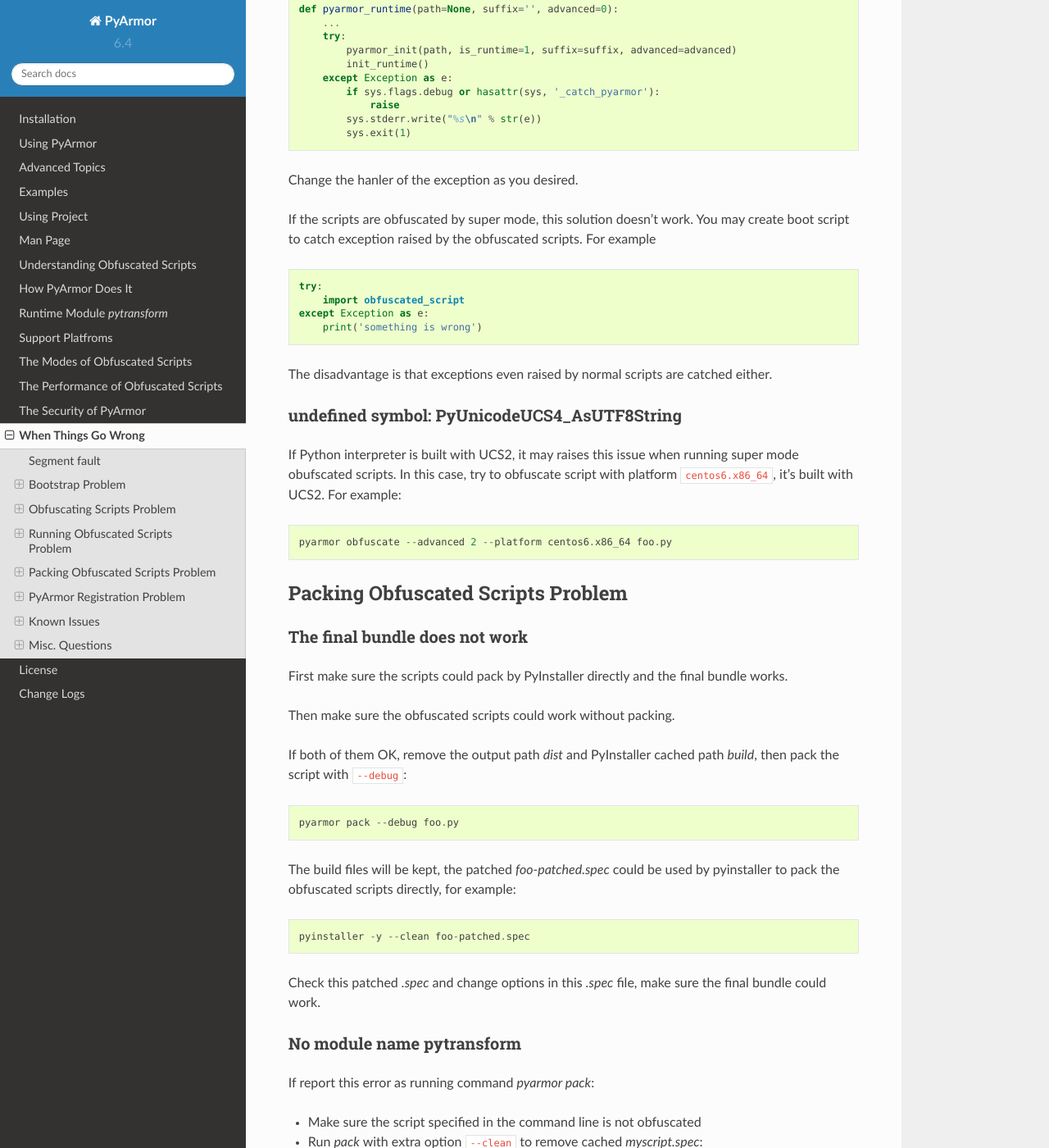
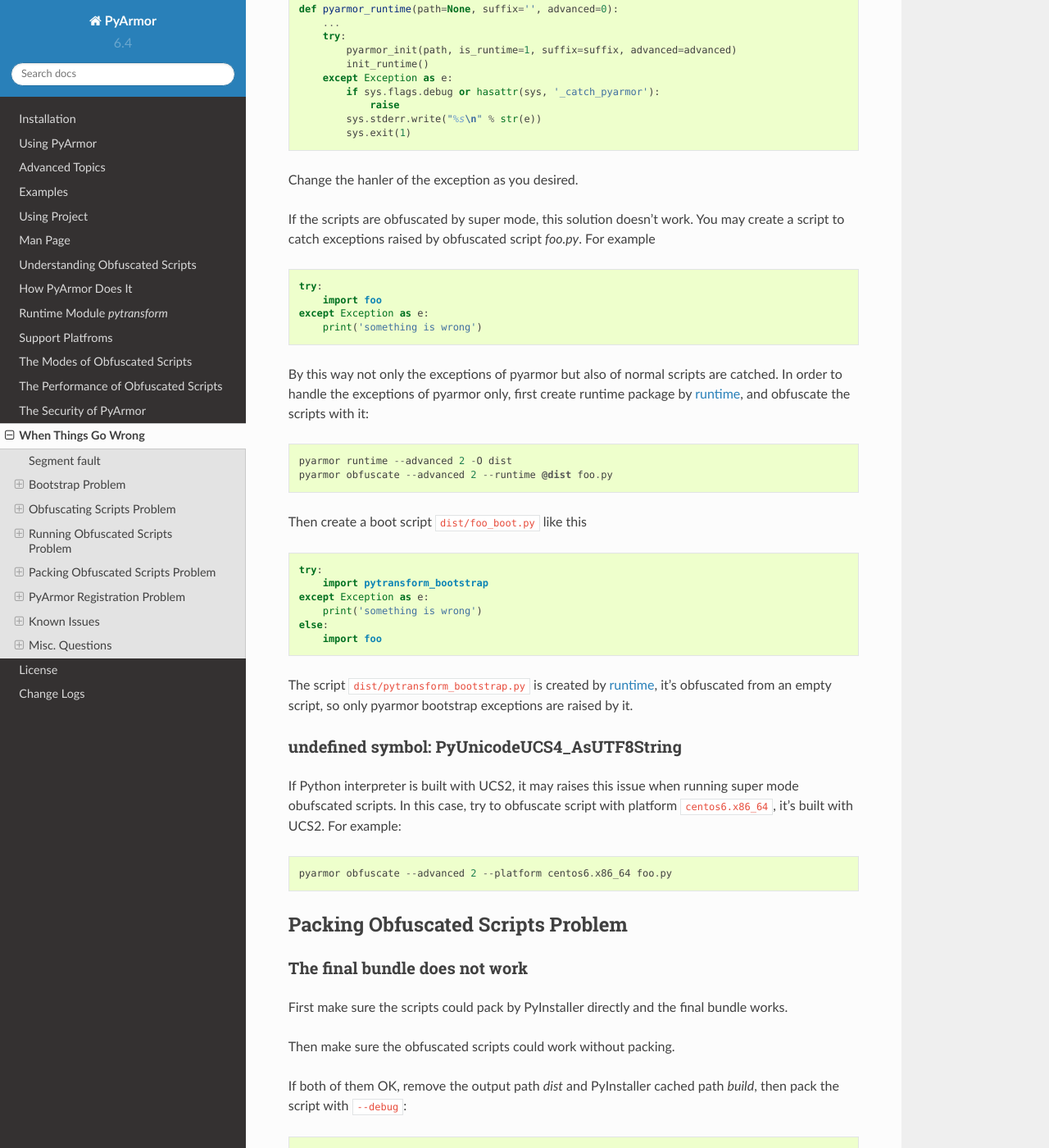
Before and after one commit to dashingsoft/pyarmor, a Sphinx documentation site: the page built from docs/questions.rst, in a window 1280 px wide and 1400 px high, scrolled down 8242 px. Shown: the whole window at 82% size. Built offline with Sphinx 7.4.7 and the Read the Docs theme 2.0.0, drawn with Linux system fonts in a browser that asks for light colours.

Commit message:
Refine doc

```diff
--- a/docs/questions.rst
+++ b/docs/questions.rst
@@ -403,18 +403,38 @@
 Change the hanler of the exception as you desired.
 
 If the scripts are obfuscated by super mode, this solution doesn't work. You may
-create boot script to catch exception raised by the obfuscated scripts. For
+create a script to catch exceptions raised by obfuscated script `foo.py`. For
 example
 
 .. code:: python
 
    try:
-       import obfuscated_script
+       import foo
    except Exception as e:
        print('something is wrong')
 
-The disadvantage is that exceptions even raised by normal scripts are catched
-either.
+By this way not only the exceptions of pyarmor but also of normal scripts are
+catched. In order to handle the exceptions of pyarmor only, first create runtime
+package by :ref:`runtime`, and obfuscate the scripts with it::
+
+    pyarmor runtime --advanced 2 -O dist
+    pyarmor obfuscate --advanced 2 --runtime @dist foo.py
+
+Then create a boot script ``dist/foo_boot.py`` like this
+
+.. code:: python
+
+   try:
+       import pytransform_bootstrap
+   except Exception as e:
+       print('something is wrong')
+   else:
+       import foo
+
+The script ``dist/pytransform_bootstrap.py`` is created by :ref:`runtime`, it's
+obfuscated from an empty script, so only pyarmor bootstrap exceptions are raised
+by it.
+
 
 undefined symbol: PyUnicodeUCS4_AsUTF8String
 ~~~~~~~~~~~~~~~~~~~~~~~~~~~~~~~~~~~~~~~~~~~~
```
